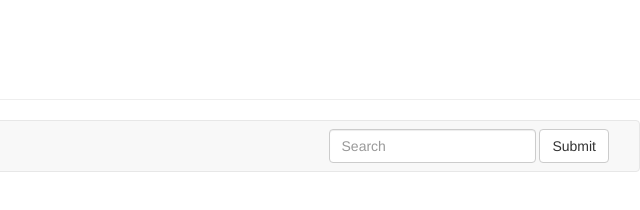
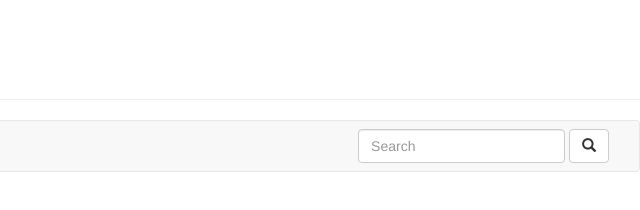
Before and after one commit to Mohamed-Yahya-cs/Syrian-Technology.github.io, a plain HTML site: page Methods.html in a window 1280 px wide. Shown: the full height of the page, 640-1280 px from the left. Drawn offline with nearby package versions, Linux system fonts and the light colour scheme.

Commit message:
Update Methods.html

```diff
--- a/Methods.html
+++ b/Methods.html
@@ -55,7 +55,7 @@
         <div class="form-group">
           <input type="text" class="form-control" placeholder="Search">
         </div>
-        <button type="submit" class="btn btn-default">Submit</button>
+        <button type="submit" class="btn btn-default"><span class="glyphicon glyphicon-search"></span></button>
       </form>
     </div>
   </div>
```
